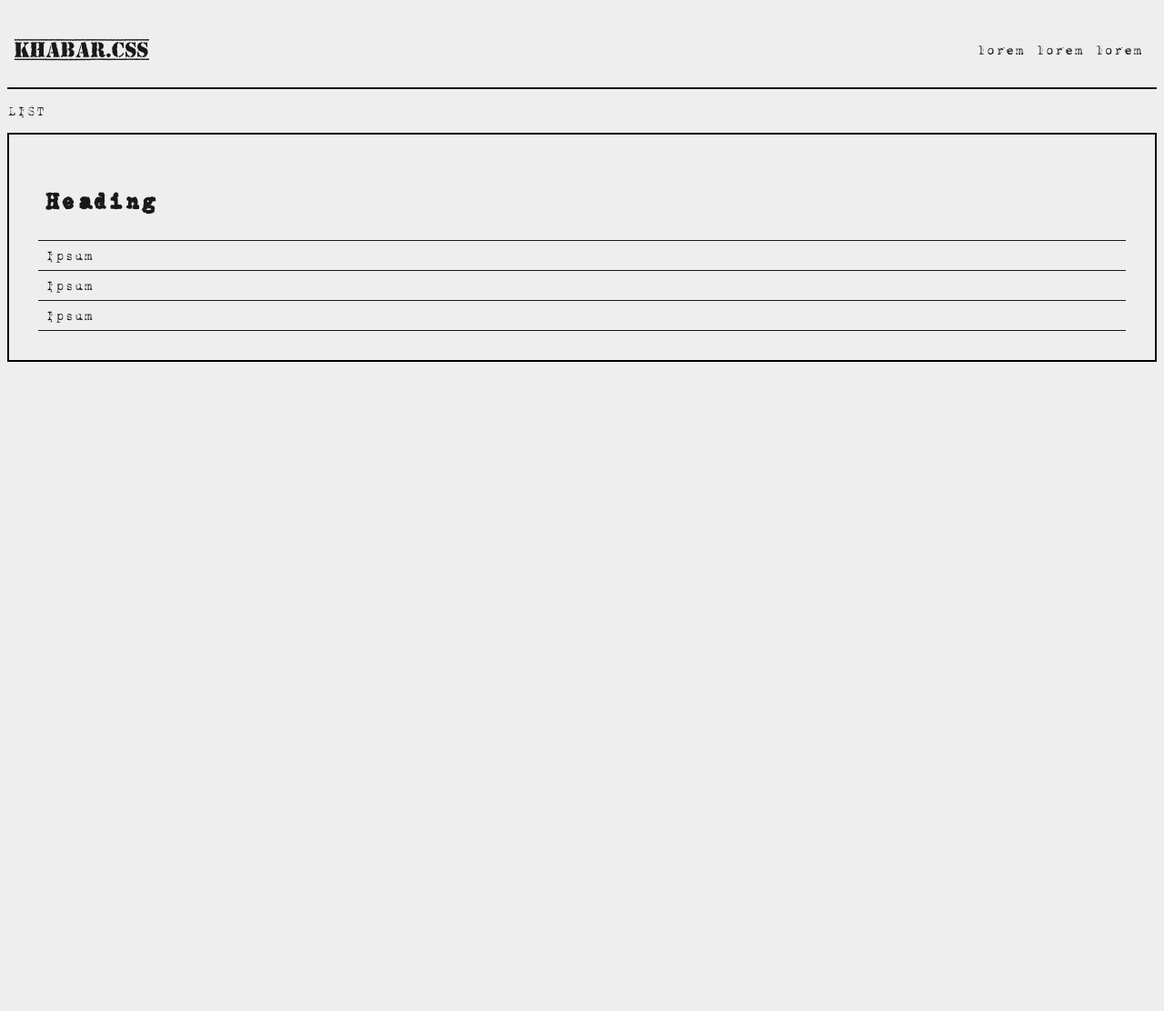
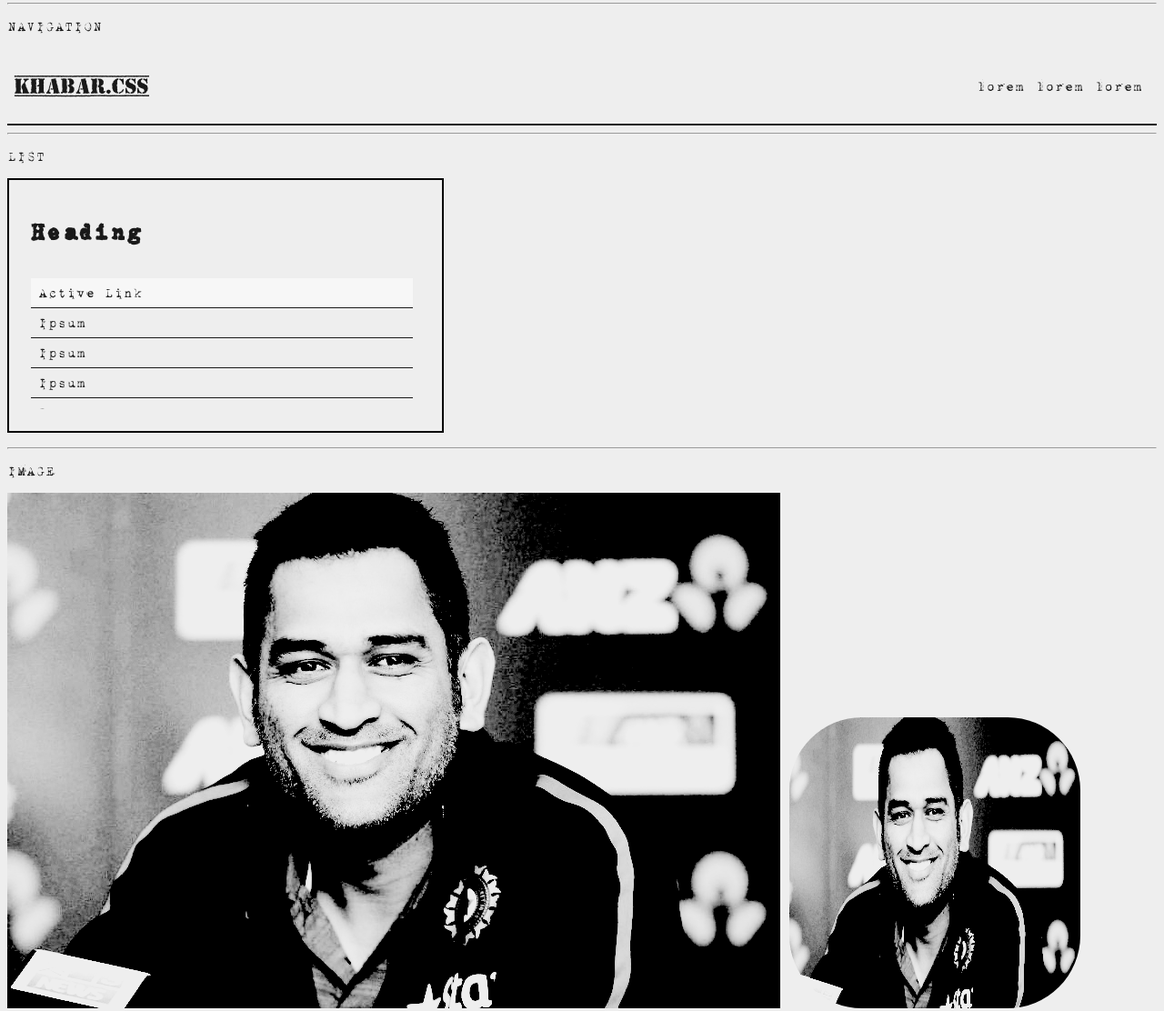
Before and after one commit to minku-singh/khabar.css, a plain HTML site: page index.html in a window 1280 px wide. Shown: the part 1687-2799 px from the top of the page at 91% size. Before the commit the page ends 2101 px from the top, so only its background shows below. Drawn offline with Linux system fonts and the light colour scheme.

Commit message:
feat: image

```diff
--- a/index.html
+++ b/index.html
@@ -85,6 +85,8 @@
         <div class="avatar-presence offline">23</div>
     </div>
 
+    <hr>
+
     <p>BUTTON</p>
     <button class="btn-primary" type="button">Primary</button>
     <button class="btn-success" type="button">Success</button>
@@ -104,6 +106,8 @@
         <img class="icon" src="https://img.icons8.com/dotty/80/undefined/delete.png"/>
         <span>Delete</span>
     </button>
+
+    <hr>
 
     <!-- <p>RESPONSIVE IMAGE</p>
     <img src="./assets/images/avatar-dhoni.jpg" alt="dhoni"> -->
@@ -126,6 +130,8 @@
         <div>Label</div>
     </div>
 
+    <hr>
+
     <p>TOAST</p>
     <div style="height: 30em; width: 100%; border: 2px solid black;">
         <div class="toast-container">
@@ -134,6 +140,8 @@
             <div class="toast-close"><img class="icon" src="https://img.icons8.com/dotty/80/undefined/filled-cancel.png"/></div>
         </div>
     </div>
+
+    <hr>
 
     <p>NAVIGATION</p>
     <nav>
@@ -148,26 +156,43 @@
         <ul class="list">
             <div class="list-head"><h2>Heading</h2></div>
             <div class="list-body">
-                <a href="#"><li>Ipsum</li></a>
-                <a href="#"><li>Ipsum</li></a>
-                <a href="#"><li>Ipsum</li></a>
-                <a href="#"><li>Ipsum</li></a>
-                <a href="#"><li>Ipsum</li></a>
-                <a href="#"><li>Ipsum</li></a>
-                <a href="#"><li>Ipsum</li></a>
-                <a href="#"><li>Ipsum</li></a>
-                <a href="#"><li>Ipsum</li></a>
+                <a href="#"><li class="list-active">Active Link</li></a>
+                <a><li>Ipsum</li></a>
+                <a><li>Ipsum</li></a>
+                <a><li>Ipsum</li></a>
+                <a><li>Ipsum</li></a>
+                <a><li>Ipsum</li></a>
+                <a><li>Ipsum</li></a>
+                <a><li>Ipsum</li></a>
+                <a><li>Ipsum</li></a>
             </div>
         </ul>
     </nav>
 
+    <hr>
+
     <p>LIST</p>
-    <ul class="list">
-        <a href="#"><li><h2>Heading</h2></li></a>
-        <a href="#"><li>Ipsum</li></a>
-        <a href="#"><li>Ipsum</li></a>
-        <a href="#"><li>Ipsum</li></a>
+    <ul class="list list-global">
+        <div class="list-head"><h2>Heading</h2></div>
+        <div class="list-body">
+            <a><li class="list-active">Active Link</li></a>
+            <a><li>Ipsum</li></a>
+            <a><li>Ipsum</li></a>
+            <a><li>Ipsum</li></a>
+            <a><li>Ipsum</li></a>
+            <a href="#"><li>Ipsum</li></a>
+            <a href="#"><li>Ipsum</li></a>
+            <a href="#"><li>Ipsum</li></a>
+            <a href="#"><li>Ipsum</li></a>
+        </div>
     </ul>
+
+    <hr>
+
+    <p>IMAGE</p>
+    <img src="./assets/images/avatar-dhoni.jpg" alt="dhoni">
+    <img src="./assets/images/avatar-dhoni.jpg" alt="dhoni" class="img-semi-square">
+    <img src="./assets/images/avatar-dhoni.jpg" alt="dhoni" class="img-circle">
 
     <script src="./script.js" defer></script>
 </body>
--- a/style.css
+++ b/style.css
@@ -371,20 +371,50 @@ nav .list{
     display: flex;
     flex-direction: column;
     border: 2px solid black;
-    /* max-width: 25em; */
-    padding: 2em;
+    width: auto;
+    padding: 1.5em;
+}
+.list-global{
+    max-width: 30em;
+    max-height: 20em;
+}
+.list-body{
+    padding: 1em 0;
+    padding-right: 0.5em;
+    max-height: 10em;
+    overflow-y: auto;
 }
 .list a{
     text-decoration: none;
     color: var(--color-dark);
+    cursor: pointer;
 }
 .list li{
     list-style: none;
     padding: 0.5em 0.5em;
     border-bottom: 1px solid var(--color-dark);
 }
+.list li:hover{
+    background-color: var(--color-dark);
+    color: var(--bg-primary);
+}
+.list-active{
+    background-color: var(--bg-secondary);
+}
 
-
+/* ------------------------------------------------------ image  */
+.img-semi-square{
+    width: 20em;
+    height: 20em;
+    border-radius: 5em;
+    display: inline-block;
+}
+.img-circle{
+    width: 20em;
+    height: 20em;
+    border-radius: 50%;
+    display: inline-block;
+}
 
 /* mobile responsive  */
 @media screen and (max-width: 768px){
@@ -417,13 +447,6 @@ nav .list{
         transition: all 0.5s ease-in;
         z-index: 2;
         background-color: var(--bg-primary);
-
-    }
-    .list-body{
-        padding: 1em 0;
-        padding-right: 0.5em;
-        max-height: 10em;
-        overflow-y: auto;
     }
     .hide-list{
         display: none;
```
